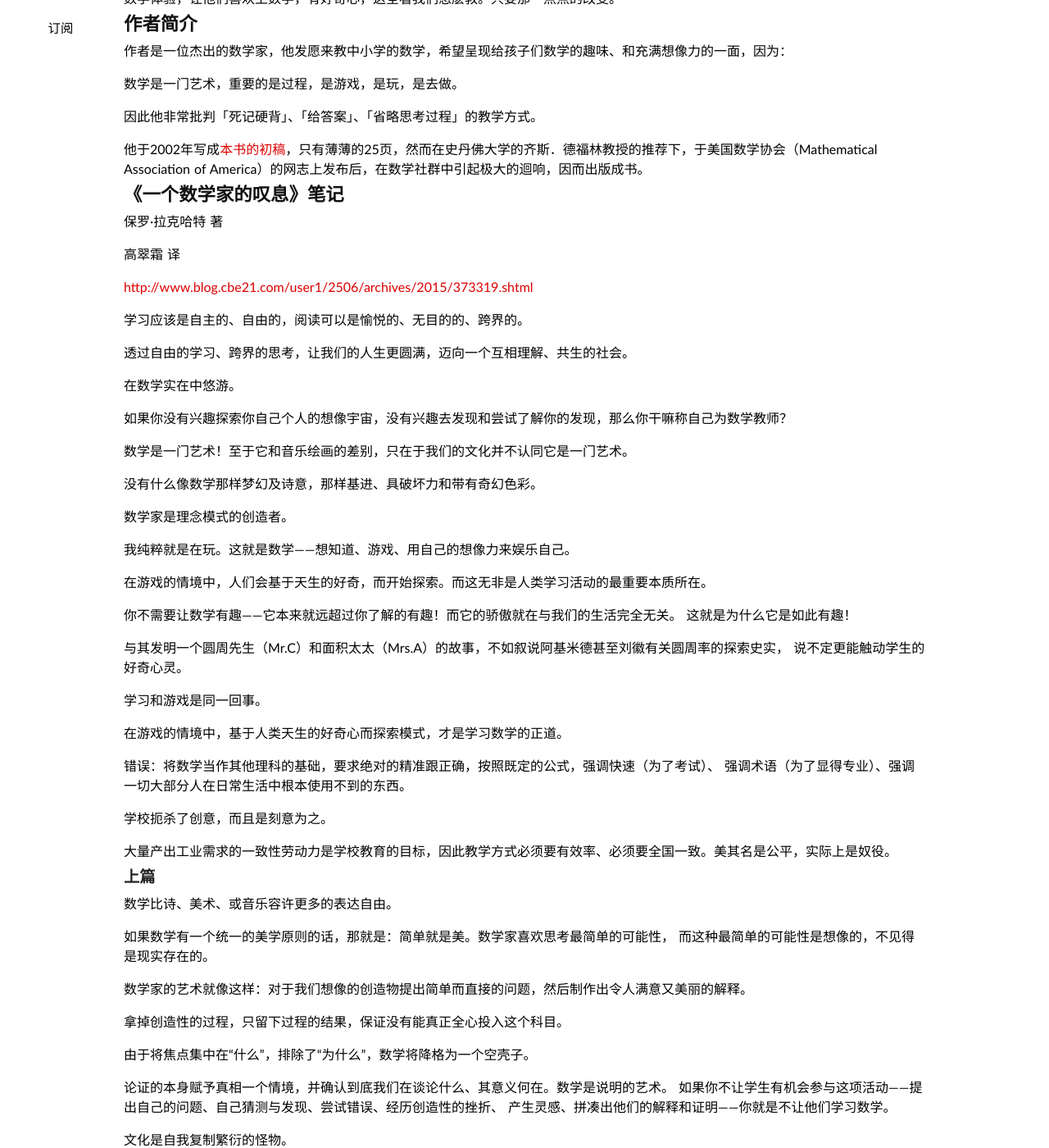
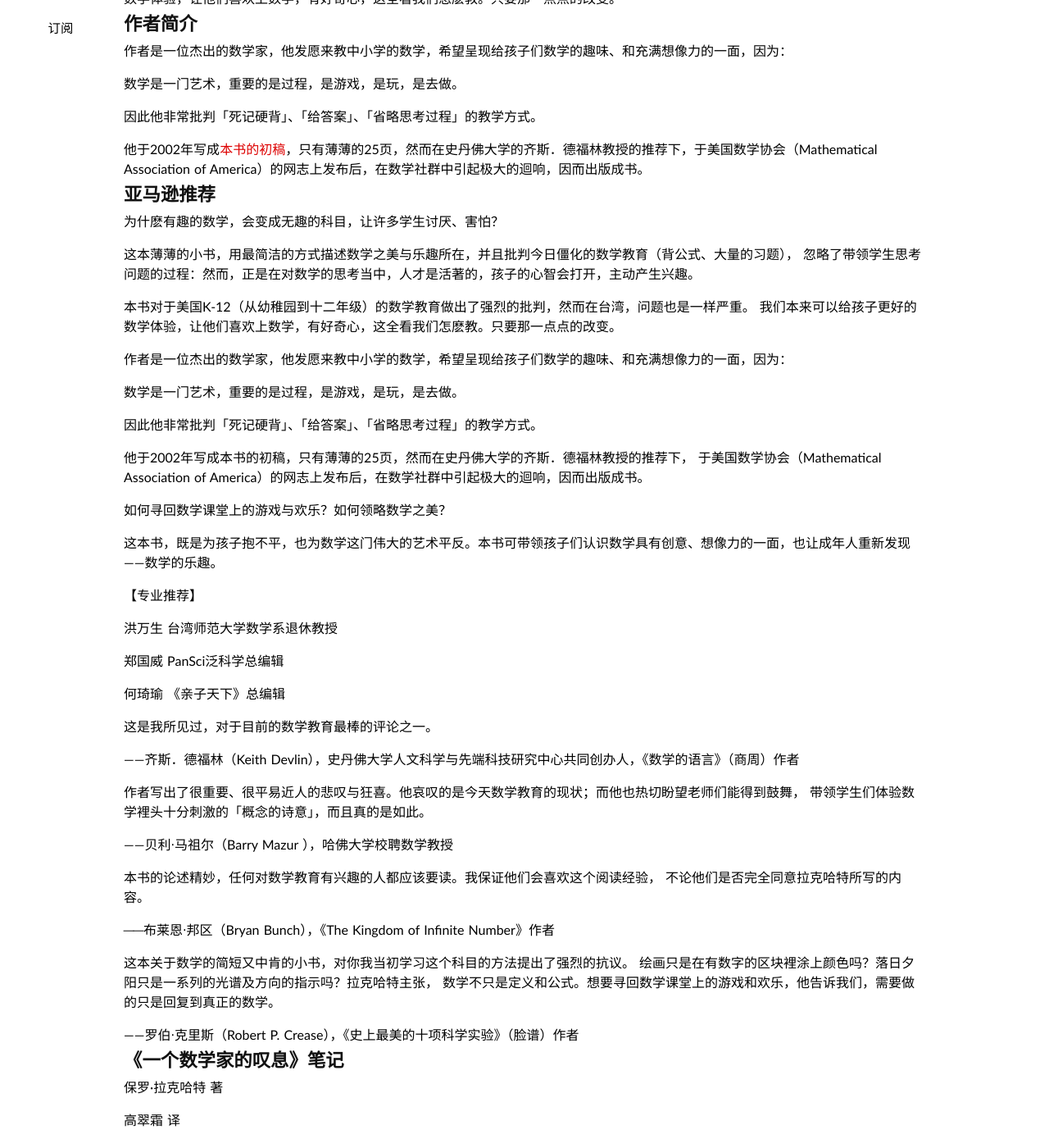
Before and after one commit to ccpaging/ccpaging.github.io, a Jekyll site: the page built from _posts/2015-11-17-LockhartsLament0.md, in a window 1280 px wide and 1400 px high, scrolled down 281 px. Shown: the whole window at 82% size. Built offline with Jekyll 4.4.1, drawn with Linux system fonts in a browser that asks for light colours; comment, search, counter and statistics services are not loaded.

Commit message:
New post

```diff
--- a/_posts/2015-11-17-LockhartsLament0.md
+++ b/_posts/2015-11-17-LockhartsLament0.md
@@ -26,6 +26,57 @@ mathjax: false
 因此他非常批判「死记硬背」、「给答案」、「省略思考过程」的教学方式。
 
 他于2002年写成[本书的初稿](http://ccpaging.github.io/album/LockhartsLament.pdf)，只有薄薄的25页，然而在史丹佛大学的齐斯．德福林教授的推荐下，于美国数学协会（Mathematical Association of America）的网志上发布后，在数学社群中引起极大的迴响，因而出版成书。
+
+## 亚马逊推荐
+
+为什麽有趣的数学，会变成无趣的科目，让许多学生讨厌、害怕？
+
+这本薄薄的小书，用最简洁的方式描述数学之美与乐趣所在，并且批判今日僵化的数学教育（背公式、大量的习题），
+忽略了带领学生思考问题的过程：然而，正是在对数学的思考当中，人才是活著的，孩子的心智会打开，主动产生兴趣。
+
+本书对于美国K-12（从幼稚园到十二年级）的数学教育做出了强烈的批判，然而在台湾，问题也是一样严重。
+我们本来可以给孩子更好的数学体验，让他们喜欢上数学，有好奇心，这全看我们怎麽教。只要那一点点的改变。
+
+作者是一位杰出的数学家，他发愿来教中小学的数学，希望呈现给孩子们数学的趣味、和充满想像力的一面，因为：
+
+数学是一门艺术，重要的是过程，是游戏，是玩，是去做。
+
+因此他非常批判「死记硬背」、「给答案」、「省略思考过程」的教学方式。
+
+他于2002年写成本书的初稿，只有薄薄的25页，然而在史丹佛大学的齐斯．德福林教授的推荐下，
+于美国数学协会（Mathematical Association of America）的网志上发布后，在数学社群中引起极大的迴响，因而出版成书。
+
+如何寻回数学课堂上的游戏与欢乐？如何领略数学之美？
+
+这本书，既是为孩子抱不平，也为数学这门伟大的艺术平反。本书可带领孩子们认识数学具有创意、想像力的一面，也让成年人重新发现——数学的乐趣。
+
+【专业推荐】
+
+洪万生 台湾师范大学数学系退休教授
+
+郑国威 PanSci泛科学总编辑
+
+何琦瑜 《亲子天下》总编辑
+
+这是我所见过，对于目前的数学教育最棒的评论之一。
+
+——齐斯．德福林（Keith Devlin），史丹佛大学人文科学与先端科技研究中心共同创办人，《数学的语言》（商周）作者
+
+作者写出了很重要、很平易近人的悲叹与狂喜。他哀叹的是今天数学教育的现状；而他也热切盼望老师们能得到鼓舞，
+带领学生们体验数学裡头十分刺激的「概念的诗意」，而且真的是如此。
+
+——贝利‧马祖尔（Barry Mazur ），哈佛大学校聘数学教授
+
+本书的论述精妙，任何对数学教育有兴趣的人都应该要读。我保证他们会喜欢这个阅读经验，
+不论他们是否完全同意拉克哈特所写的内容。
+
+──布莱恩‧邦区（Bryan Bunch），《The Kingdom of Infinite Number》作者
+
+这本关于数学的简短又中肯的小书，对你我当初学习这个科目的方法提出了强烈的抗议。
+绘画只是在有数字的区块裡涂上颜色吗？落日夕阳只是一系列的光谱及方向的指示吗？拉克哈特主张，
+数学不只是定义和公式。想要寻回数学课堂上的游戏和欢乐，他告诉我们，需要做的只是回复到真正的数学。
+
+——罗伯‧克里斯（Robert P. Crease），《史上最美的十项科学实验》（脸谱）作者
 
 ## 《一个数学家的叹息》笔记
 
```
